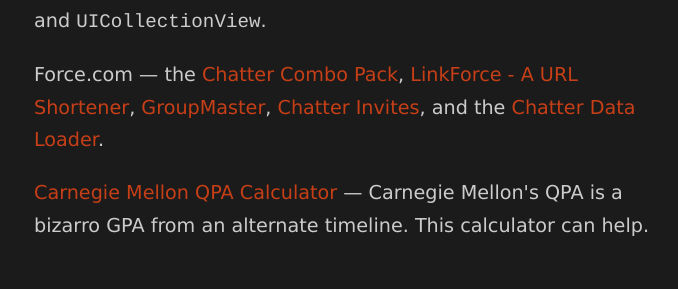
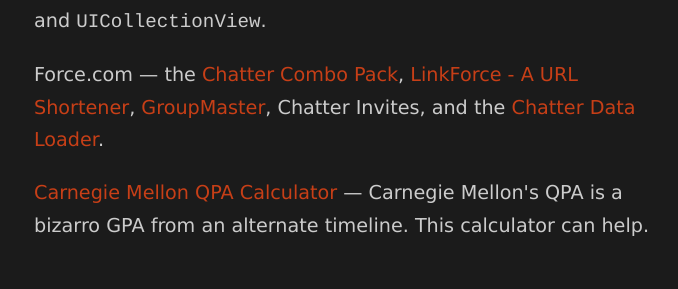
Before and after one commit to jhersh/her.sh, a Jekyll site: the page built from index.html, in a window 1280 px wide. Shown: the part 1291-1580 px from the top of the page, without its empty margins (296-974 px from the left). Built offline with Jekyll 4.4.1, drawn with Linux system fonts in a browser that asks for light colours; part of the change alters nothing that is shown.

```diff
--- a/index.html
+++ b/index.html
@@ -44,7 +44,7 @@ ForcePad &mdash; trusted by hundreds of thousands of users to view and edit Sale
 
 <p><a href="{{ site.splinesoft.github }}/SSDataSources">SSDataSources</a> &mdash; Flexible data sources for your <code>UITableView</code> and <code>UICollectionView</code>.</p>
 
-<p>Force.com &mdash; the <a href="https://appexchange.salesforce.com/listingDetail?listingId=a0N30000003GL36EAG">Chatter Combo Pack</a>, <a href="https://sites.secure.force.com/appexchange/listingDetail?listingId=a0N30000003I9j1EAC">LinkForce - A URL Shortener</a>, <a href="https://github.com/jhersh/GroupMaster">GroupMaster</a>, <a href="https://sites.secure.force.com/appexchange/listingDetail?listingId=a0N30000003IKtREAW">Chatter Invites</a>, and the <a href="https://github.com/jhersh/Chatter-Data-Loader">Chatter Data Loader</a>.
+<p>Force.com &mdash; the <a href="https://appexchange.salesforce.com/listingDetail?listingId=a0N30000003GL36EAG">Chatter Combo Pack</a>, <a href="https://github.com/jhersh/LinkForce">LinkForce - A URL Shortener</a>, <a href="https://github.com/jhersh/GroupMaster">GroupMaster</a>, Chatter Invites, and the <a href="https://github.com/jhersh/Chatter-Data-Loader">Chatter Data Loader</a>.
 
 <p><a href="{{ site.sandbox.url }}/calculator.php">Carnegie Mellon QPA Calculator</a> &mdash; Carnegie Mellon's QPA is a bizarro GPA from an alternate timeline. This calculator can help.
 
```
